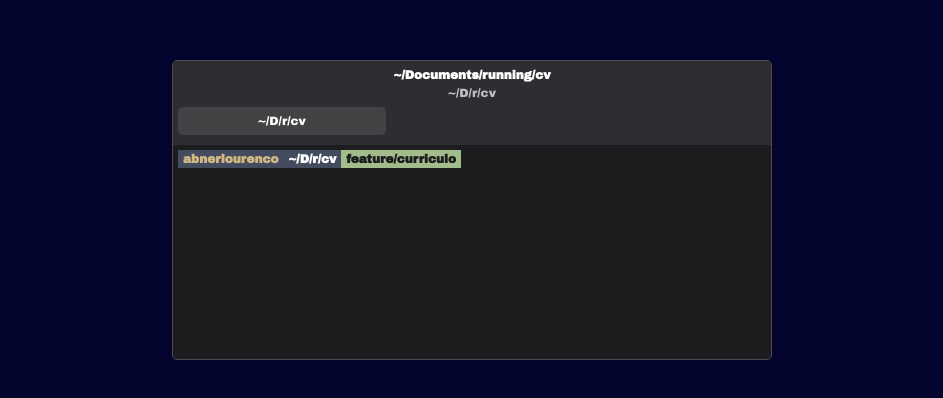
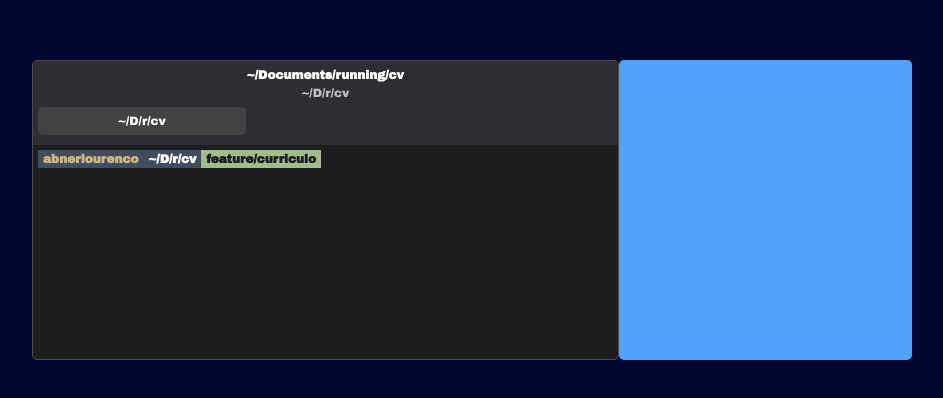
Before and after one commit to jedin01/cv-folio, a Next.js app: page / in a window 1280 px wide. Shown: the part 190-588 px from the top of the page, without its empty margins (168-1111 px from the left). Built offline with nearby package versions, Linux system fonts and the light colour scheme.

Commit message:
definindo novo corpo da homepage e seu core

```diff
--- a/src/app/page.tsx
+++ b/src/app/page.tsx
@@ -3,6 +3,7 @@
 import { Metadata } from "next";
 import "./globals.css";
 import { Terminal } from "../components/Terminal";
+import Image from "next/image";
 
 export const metadata: Metadata = {
   title: "Home",
@@ -13,6 +14,9 @@ export default function Home() {
   return (
     <main className="flex items-center justify-center h-dvh">
       <Terminal />
+      <div className="w-[300px] h-[300px] bg-blue-400 rounded-[5px] z-[-2] relative top-[-150] left-[-120]">
+        <img src="" alt="" />
+      </div>
     </main>
   );
 }
--- a/src/components/Terminal.tsx
+++ b/src/components/Terminal.tsx
@@ -11,7 +11,7 @@ export const Terminal = () => (
       </div>
       <div id="terminal-tabs" className="h-fit py-[5px]">
         <div className="h-[60%] w-fit bg-[#434346] px-20 rounded-[5px] text-[12px] p-[5px] ">
-          ~/D/r/cv
+          ~/D/r/cv <span>  </span>
         </div>
       </div>
     </nav>
```
Also changed, not shown: public/images/cv-folio-image.jpg (added).
